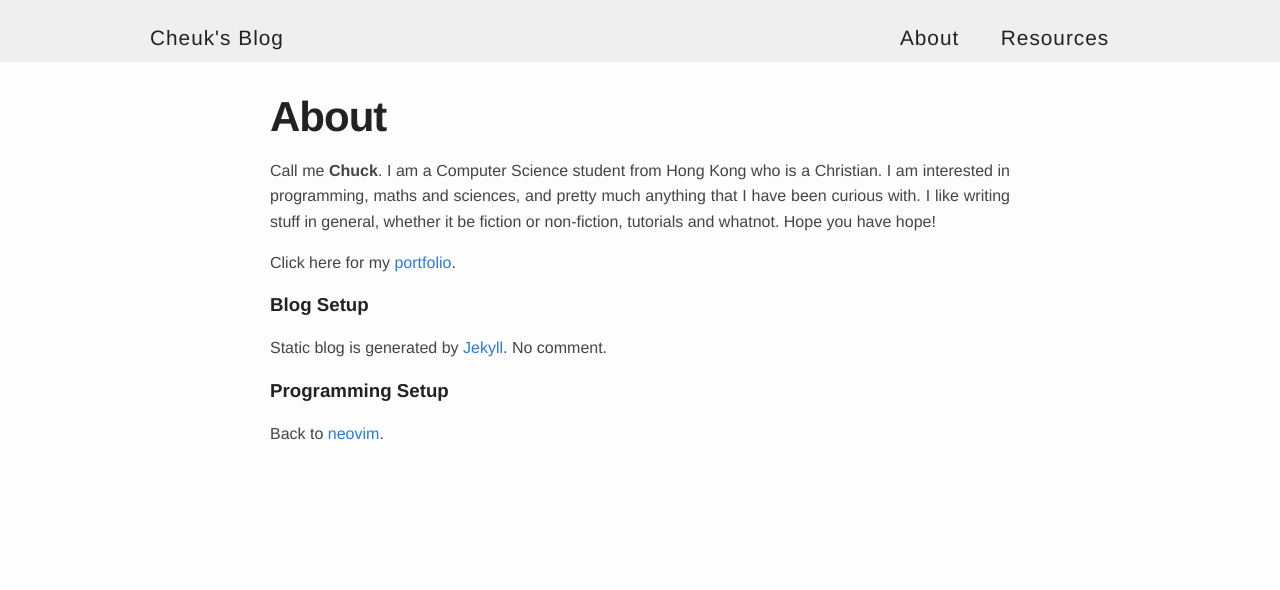
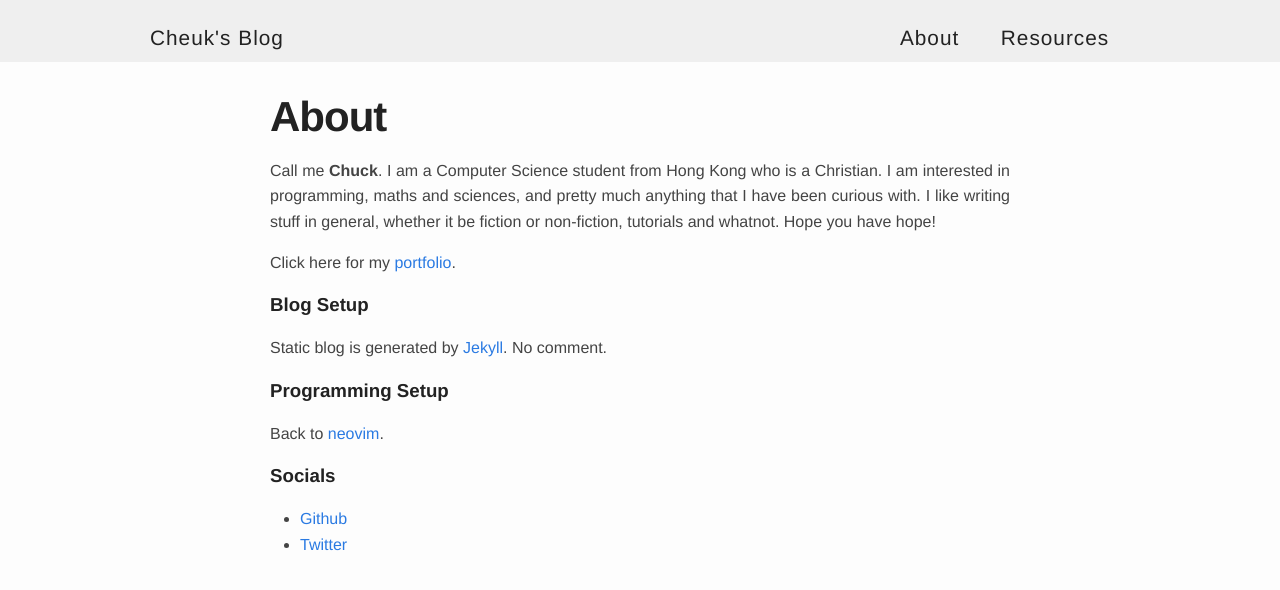
Before and after one commit to chuck-sys/personal-site, a Jekyll site: the page built from about.md, in a window 1280 px wide. Shown: the top 590 px of the page. Built offline with Jekyll 4.4.1, drawn with Linux system fonts in a browser that asks for light colours.

Commit message:
Add back the socials

```diff
--- a/about.md
+++ b/about.md
@@ -20,6 +20,13 @@ Static blog is generated by [Jekyll][jekyll]. No comment.
 
 Back to [neovim][nvim].
 
+### Socials
+
+- [Github][github]
+- [Twitter][twitter]
+
 [portfolio]: /portfolio/
 [jekyll]: https://www.github.com/jekyll/jekyll
 [nvim]: https://neovim.io
+[github]: https://www.github.com/cheukyin699
+[twitter]: https://www.twitter.com/chucksys
```
